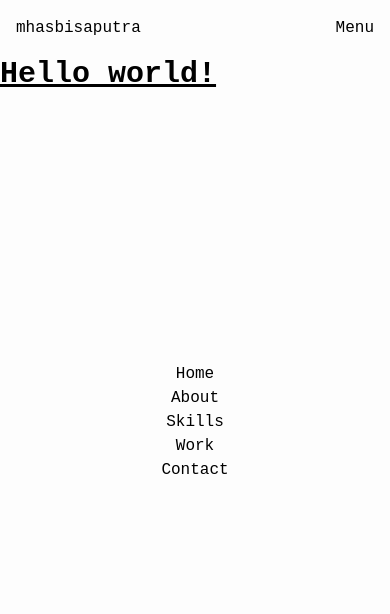
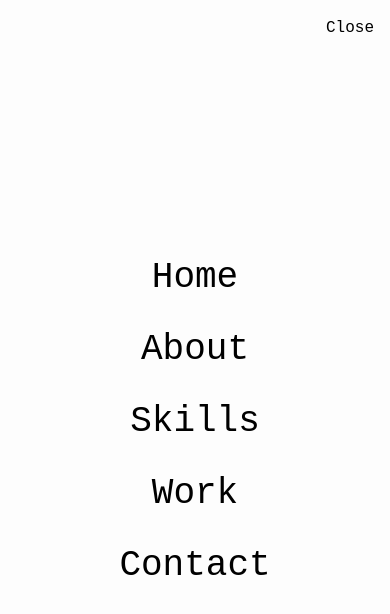
Before and after one commit to lukpaikat/my-portfolio-website, a React (Create React App) app: page / in a window 390 px wide. Both pictures are taken after a click on the button "Menu". Shown: the top 614 px of the page. Built offline with nearby package versions, Linux system fonts and the light colour scheme.

Commit message:
create placeholder for nav list

```diff
--- a/src/components/NavBar.jsx
+++ b/src/components/NavBar.jsx
@@ -2,75 +2,46 @@ import React, { useState } from 'react';
 
 function NavBar() {
   const [nav, setNav] = useState(false);
-  const toggleNav = () => setNav(() => !nav);
+  const toggleNav = () => setNav((prevNav) => !prevNav);
+
+  const navItems = [
+    ['Home', '/', 'nav1'],
+    ['About', '/', 'nav2'],
+    ['Skills', '/', 'nav3'],
+    ['Work', '/', 'nav4'],
+    ['Contact', '/', 'nav5'],
+  ];
+  const navElements = navItems.map(([title, url, key]) => (
+    <li key={key}>
+      <a
+        className="text-center min-h-44px min-w-44px block p-4 text-4xl md:text-base"
+        href={url}
+      >
+        {title}
+      </a>
+    </li>
+  ));
+
   // navbar here
   return (
     <header className="flex justify-between bg-gradient-to-b from-soapstone dark:from-county-green">
       <p className="block p-4">mhasbisaputra</p>
       <nav>
-        <button type="button" onClick={toggleNav} className="p-4 md:hidden">
-          Menu
+        <button
+          type="button"
+          onClick={toggleNav}
+          className="p-4 relative md:hidden z-10"
+        >
+          {nav ? 'Close' : 'Menu'}
         </button>
-        <ul className="hidden md:flex">
-          <li>
-            <a className="block p-4" href="/">
-              Home
-            </a>
-          </li>
-          <li>
-            <a className="block p-4" href="/">
-              About
-            </a>
-          </li>
-          <li>
-            <a className="block p-4" href="/">
-              Skills
-            </a>
-          </li>
-          <li>
-            <a className="block p-4" href="/">
-              Work
-            </a>
-          </li>
-          <li>
-            <a className="block p-4" href="/">
-              Contact
-            </a>
-          </li>
-        </ul>
-        {/* mobile menu */}
         <ul
           className={
             nav
-              ? 'absolute top-0 left-0 w-full h-screen flex flex-col justify-center items-center'
-              : 'hidden'
+              ? 'absolute md:static bg-soapstone md:bg-none left-0 md:left-auto top-0 md:top-auto w-full md:w-auto h-screen md:h-auto min-h-410px md:min-h-0 flex flex-col md:flex-row justify-center md:justify-stretch items-center'
+              : 'hidden md:flex items-center'
           }
         >
-          <li>
-            <a className="text-center p-4" href="/">
-              Home
-            </a>
-          </li>
-          <li>
-            <a className="text-center p-4" href="/">
-              About
-            </a>
-          </li>
-          <li>
-            <a className="text-center p-4" href="/">
-              Skills
-            </a>
-          </li>
-          <li>
-            <a className="text-center p-4" href="/">
-              Work
-            </a>
-          </li>
-          <li>
-            <a className="text-center p-4" href="/">
-              Contact
-            </a>
-          </li>
+          {navElements}
         </ul>
       </nav>
     </header>
```
